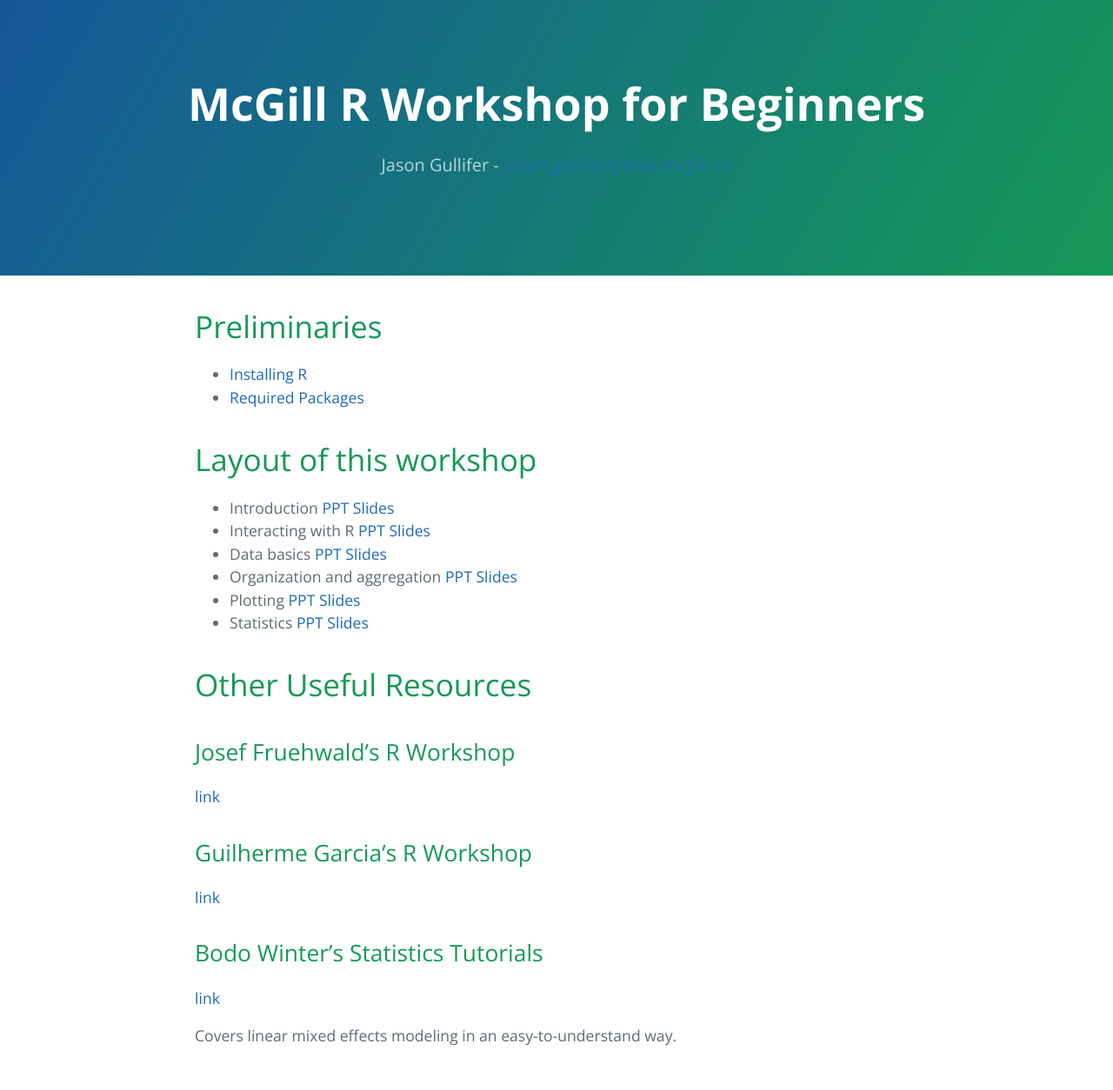
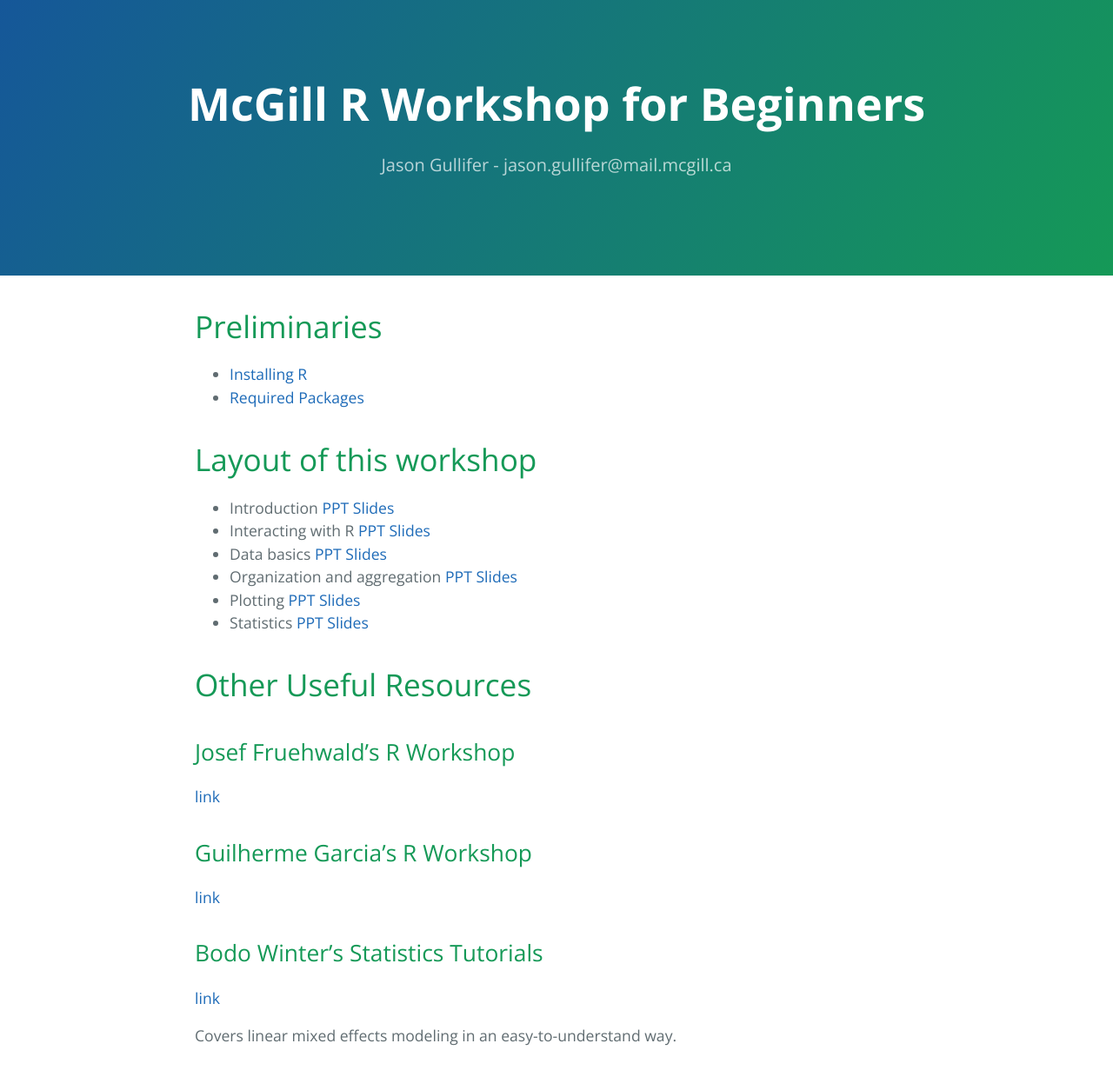
Before and after one commit to jasongullifer/rworkshop, a Jekyll site: the page built from docs/index.md, in a window 1280 px wide. Shown: the whole page at 87% size. Built offline with Jekyll 4.4.1, drawn with Linux system fonts in a browser that asks for light colours.

```diff
--- a/docs/stylesheets/stylesheet.css
+++ b/docs/stylesheets/stylesheet.css
@@ -129,6 +129,16 @@
   margin-bottom: 2rem;
   font-weight: normal;
   opacity: 0.7; }
+
+
+.project-tagline a:link{
+    color: white;
+}
+
+.project-tagline a:visited {
+    color: red;
+}
+
 
 @media screen and (min-width: 64em) {
   .project-tagline {
```
